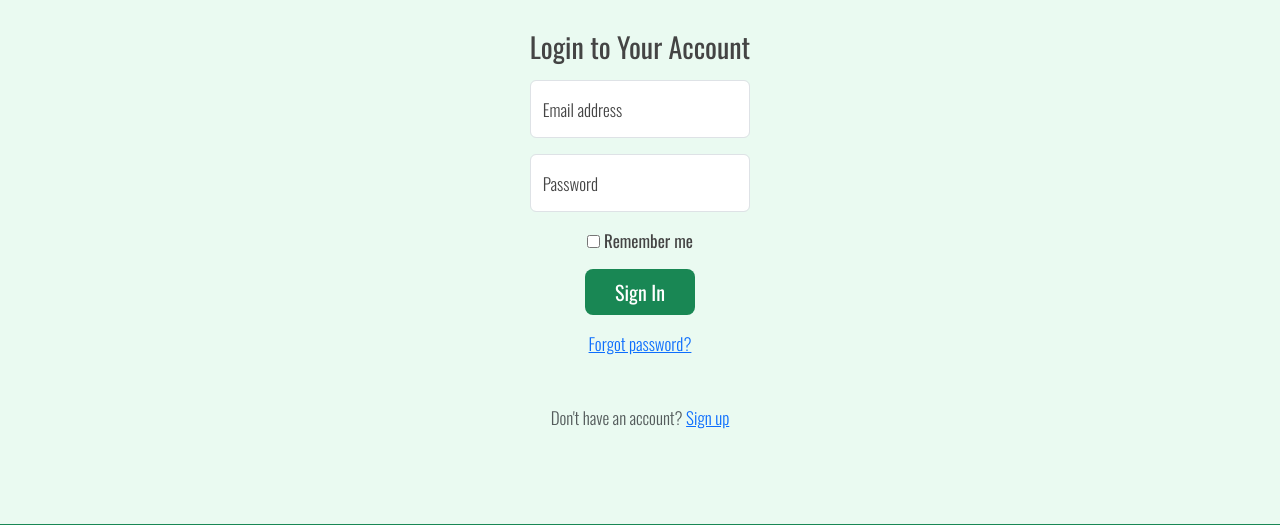
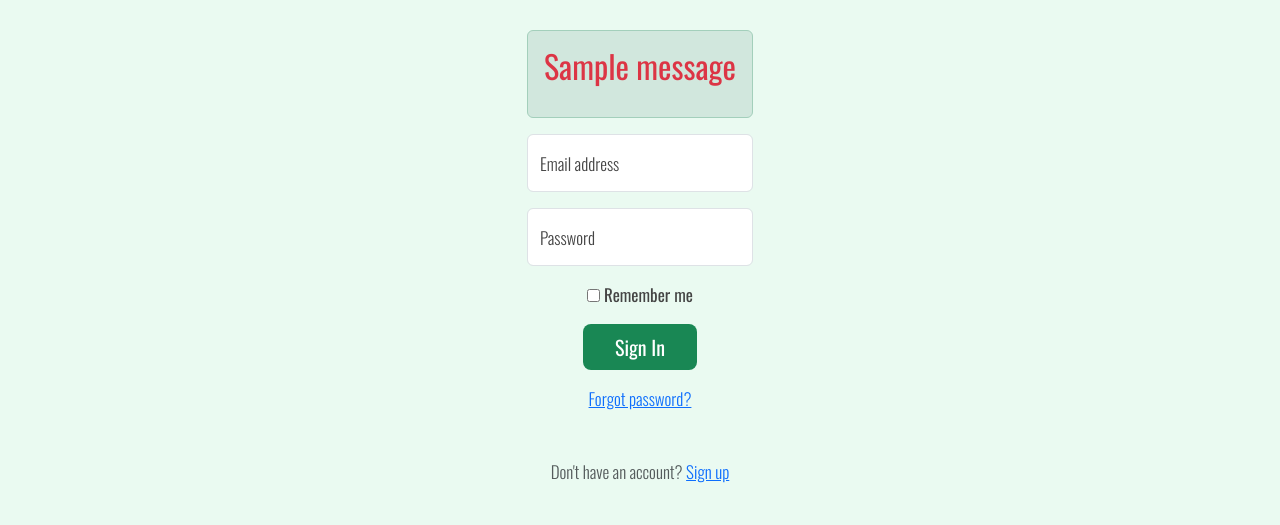
Before and after one commit to pagaslav/theknee-surgery, a Flask app: page /login in a window 1280 px wide. Shown: the part 82-607 px from the top of the page. Run offline with Flask 3, Linux system fonts and the light colour scheme; one stand-in notice (Sample message) is shown; some libraries are stand-ins or nearby versions.

Commit message:
feat(login): add flash message display in login page
Add flash message display in login page to appear in place of the page heading using Bootstrap
styles. Also add a link to the Sign Up page.

```diff
--- a/templates/login.html
+++ b/templates/login.html
@@ -1,10 +1,17 @@
-{% extends "base.html" %} {% block title %}The Knee Surgery | Login page{%
+{% extends "base.html" %} {% block title %}The Knee Surgery | Login Page{%
 endblock %} {% block content %}
 
 <!-- Bootstrap Login Form -->
 <main class="form-signin">
   <form method="POST" action="{{ url_for('login') }}">
-    <h2 class="h3 mb-3 fw-normal">Login to Your Account</h2>
+    {% with messages = get_flashed_messages(with_categories=true) %} {% if
+    messages %} {% for category, message in messages %}
+    <div class="alert alert-{{ category }}">
+      <h2 class="h2 mb-3 fw-normal text-danger">{{ message }}</h2>
+    </div>
+    {% endfor %} {% else %}
+    <h2 class="h2 mb-3 fw-normal">Login to Your Account</h2>
+    {% endif %} {% endwith %}
 
     <!-- Email input field with floating label -->
     <div class="form-floating mb-3">
@@ -12,7 +19,9 @@
         type="email"
         class="form-control"
         id="floatingInput"
+        name="email"
         placeholder="name@example.com"
+        required
       />
       <label for="floatingInput">Email address</label>
     </div>
@@ -23,7 +32,9 @@
         type="password"
         class="form-control"
         id="floatingPassword"
+        name="password"
         placeholder="Password"
+        required
       />
       <label for="floatingPassword">Password</label>
     </div>
@@ -49,7 +60,7 @@
 
     <!-- Sign up link for new users -->
     <p class="mt-5 mb-3 text-muted">
-      Don't have an account? <a href="#">Sign up</a>
+      Don't have an account? <a href="{{ url_for('signup') }}">Sign up</a>
     </p>
   </form>
 </main>
```
